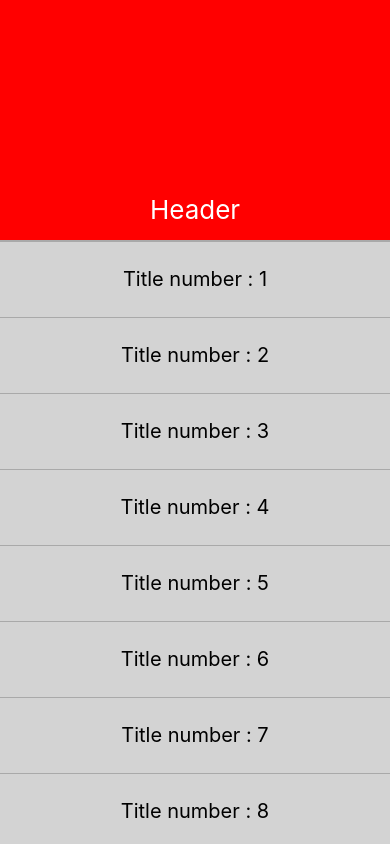
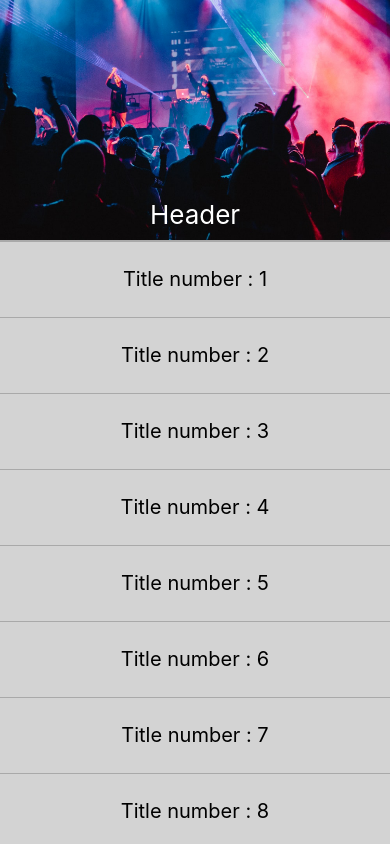
Before and after one commit to Dmitry1983/animation, a React Native app: screen / in a window 390 px wide. Built offline with nearby package versions, Linux system fonts and the light colour scheme.

Commit message:
Image header opacity

```diff
--- a/App.js
+++ b/App.js
@@ -1,4 +1,4 @@
-import React, { Component } from 'react'
+import React, { Component, useEffect, useRef } from 'react'
 import {
   Text,
   View,
@@ -6,12 +6,14 @@ import {
   Platform,
   Animated,
   ScrollView,
-  SafeAreaView,
   TouchableOpacity,
+  Image,
 } from 'react-native'
 
 const HEADER_MIN_HEIGHT = 100
 const HEADER_MAX_HEIGHT = 240
+
+const imageSource = require('./assets/img.png')
 
 export default class App extends Component {
   constructor() {
@@ -29,6 +31,8 @@ export default class App extends Component {
   }
 
   render() {
+    // Аналогично componentDidMount и componentDidUpdate:
+
     const headerHeight = this.scrollYAnimatedValue.interpolate({
       inputRange: [0, HEADER_MAX_HEIGHT - HEADER_MIN_HEIGHT],
       outputRange: [HEADER_MAX_HEIGHT, HEADER_MIN_HEIGHT],
@@ -41,14 +45,43 @@ export default class App extends Component {
       extrapolate: 'clamp',
     })
 
+    const headerOpacity = this.scrollYAnimatedValue.interpolate({
+      inputRange: [0, HEADER_MAX_HEIGHT - HEADER_MIN_HEIGHT],
+      outputRange: [1, 0],
+      extrapolate: 'clamp',
+    })
+    const headerTitleColor = this.scrollYAnimatedValue.interpolate({
+      inputRange: [0, HEADER_MAX_HEIGHT - HEADER_MIN_HEIGHT],
+      outputRange: ['white', 'black'],
+      extrapolate: 'clamp',
+    })
+
     return (
       <View style={styles.container}>
         <Animated.View
           style={[
             styles.animatedHeaderContainer,
-            { height: headerHeight, backgroundColor: headerBackgroundColor },
+            {
+              height: headerHeight,
+              backgroundColor: '#20232A',
+              //backgroundColor: headerBackgroundColor,
+              // opacity: headerOpacity,
+            },
           ]}
         >
+          <Animated.Image
+            style={[
+              styles.animatedHeaderContainer,
+              {
+                height: headerHeight,
+                //backgroundColor: headerBackgroundColor,
+                backgroundColor: 'orange',
+                opacity: headerOpacity,
+                width: '100%',
+              },
+            ]}
+            source={imageSource}
+          ></Animated.Image>
           <Text style={styles.headerText}>Header</Text>
         </Animated.View>
         <ScrollView
@@ -86,15 +119,14 @@ const styles = StyleSheet.create({
     paddingTop: 1,
   },
   animatedHeaderContainer: {
-    //position: 'absolute',
     top: Platform.OS == 'ios' ? 0 : 0,
-    //left: 0,
-    //right: 0,
     justifyContent: 'flex-end',
-    paddingBottom: 15,
+    // paddingBottom: 15,
     alignItems: 'center',
   },
   headerText: {
+    position: 'absolute',
+    paddingBottom: 10,
     color: 'white',
     fontSize: 26,
   },
```
Also changed, not shown: assets/img.png (added).
